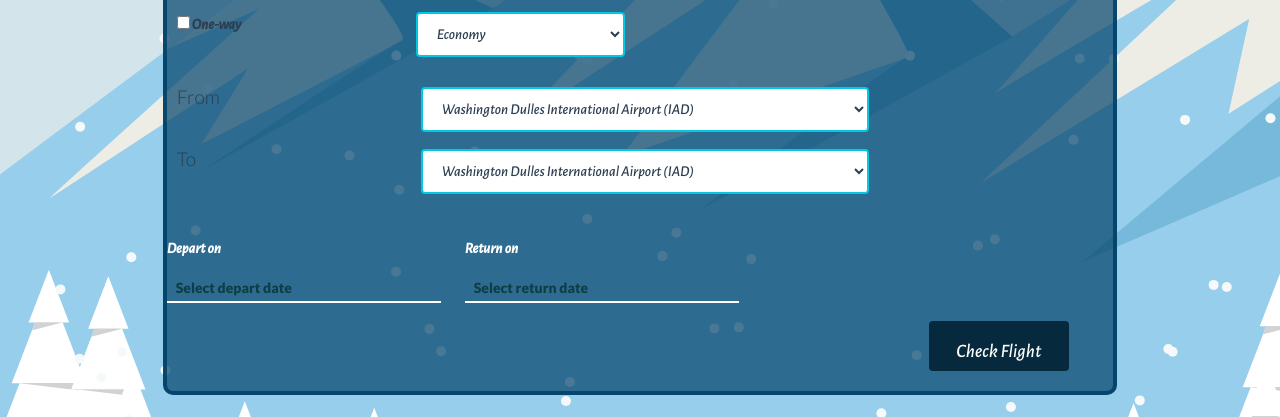
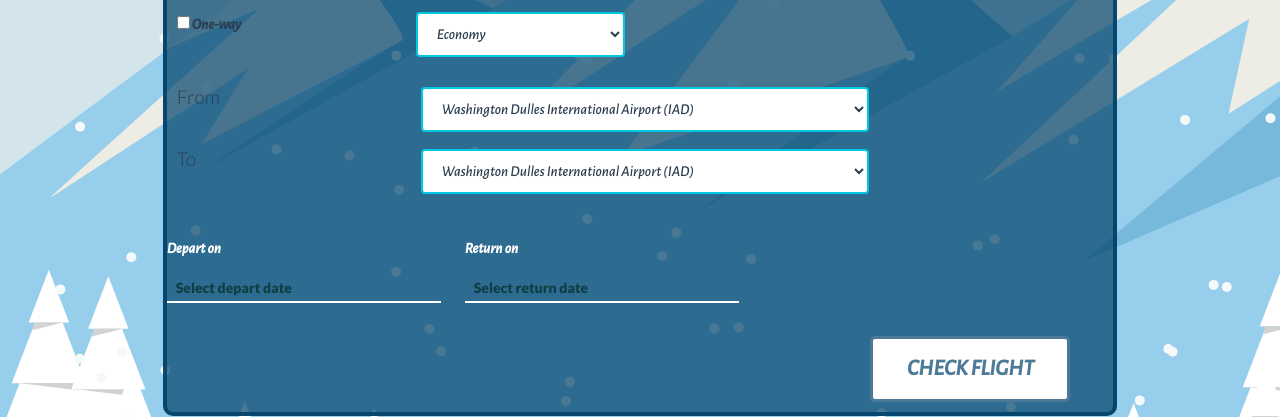
Before and after one commit to secourse2016/mean-girls, a website: page public/index.html in a window 1280 px wide. Shown: the part 383-800 px from the top of the page. Drawn offline with nearby package versions, Linux system fonts and the light colour scheme.

Commit message:
find flight button color changed to white(better than blue)

```diff
--- a/public/css/landing.css
+++ b/public/css/landing.css
@@ -105,26 +105,24 @@ textarea:focus, input:focus, button:focus {
   padding: 10px 10px 10px 20px;
 }
 
+
 #checkFlightButton {
-  text-align: center;
-  width: 140px;
-  height: 50px;
-  margin-left: 75%;
-  margin-bottom: 10px;
-  border: none;
-  border-radius: 4px;
-  background: rgba(6, 41, 61, 1);
-  box-shadow: inset 0 0 0 0 #fff;
-      -webkit-transition: all 0.3s;
-      -moz-transition: all 0.3s;
-      -o-transition: all 0.3s;
-      transition: all 0.3s;
-  color: #fff;
-}
-
-#checkFlightButton:hover {
-  box-shadow: inset 0 40px 0 0 #fff;
-  color:rgba(1, 66, 106, 0.7);
+  color: rgba(1, 66, 106, 0.7);
+  background: white;
+  text-decoration: none;
+  padding: 15px 15px;
+  border-radius: 5px;
+  width: 200px;
+  text-transform: uppercase;
+  font-weight: bold;
+  font-size: 1.5em;
+  border: solid;
+  border-color: rgba(1, 66, 106, 0.7);
+  box-shadow: none;
+  clear: both;
+  float: right;
+  margin-top: 15px;
+  margin-right: 5%;
 }
 
 
```
